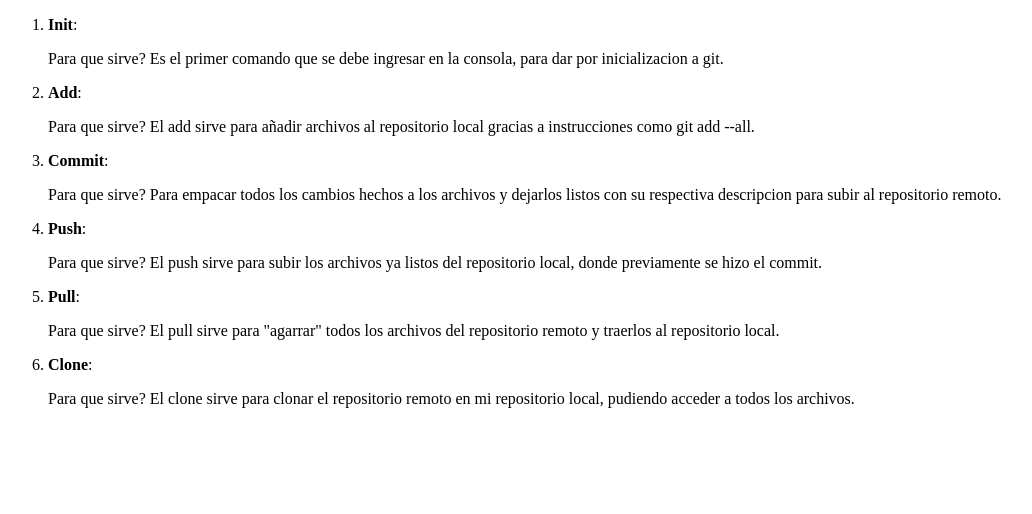
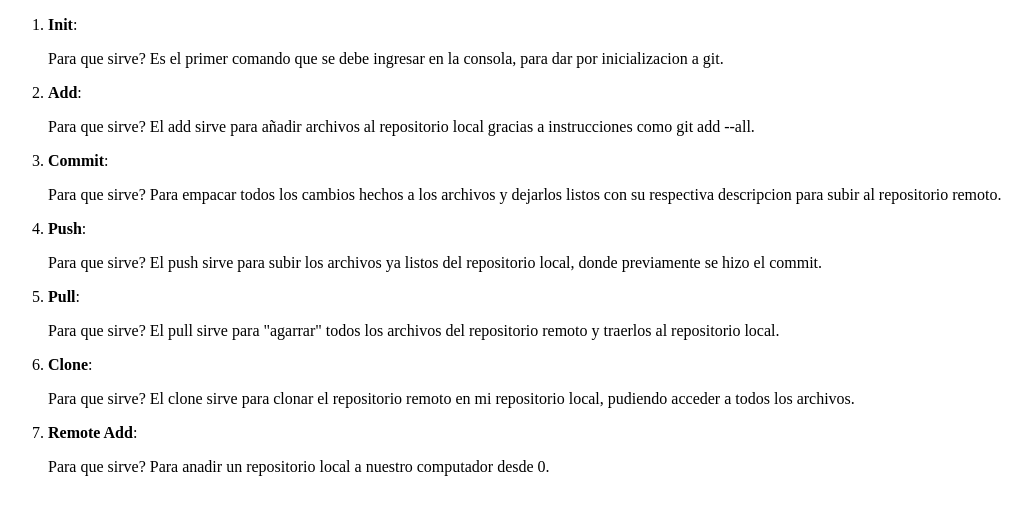
Before and after one commit to manuelvillara/prueba2, a plain HTML site: page index.html in a window 1280 px wide. Shown: the whole page, without its empty margins (0-1032 px from the left). Drawn offline with Linux system fonts and the light colour scheme.

Commit message:
Descripcion Remote Add

```diff
--- a/index.html
+++ b/index.html
@@ -36,6 +36,11 @@
       <p>Para que sirve?
 	El clone sirve para clonar el repositorio remoto en mi repositorio local, pudiendo acceder a todos los archivos.</p>
     </li>
+<li>
+<strong>Remote Add</strong>:
+      <p>Para que sirve?
+	Para anadir un repositorio local a nuestro computador desde 0.</p>
+    </li>
   </ol>
 </body>
 </html>
```
